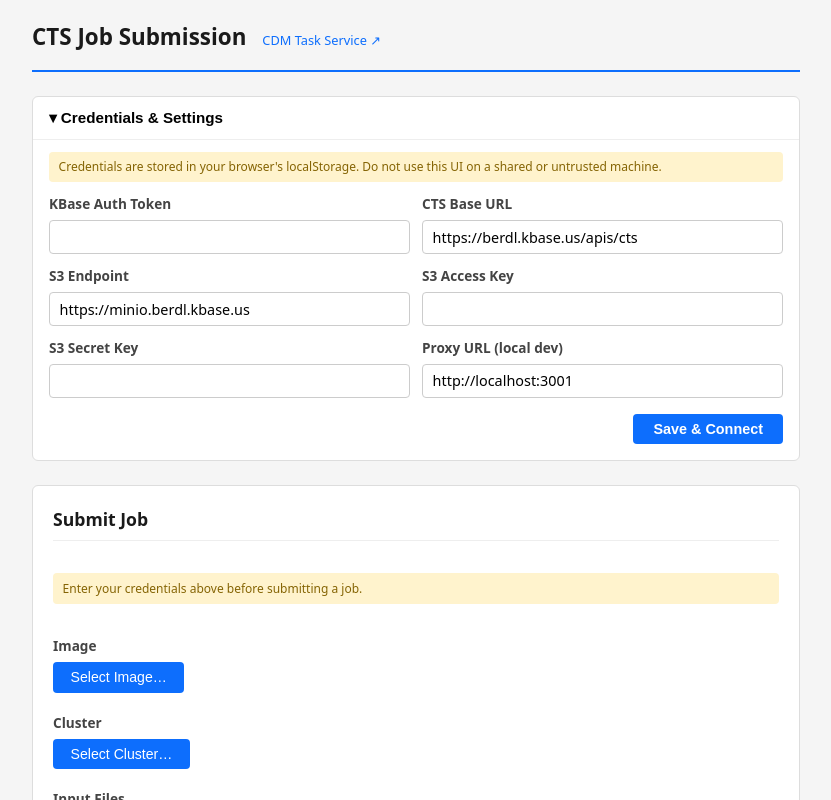
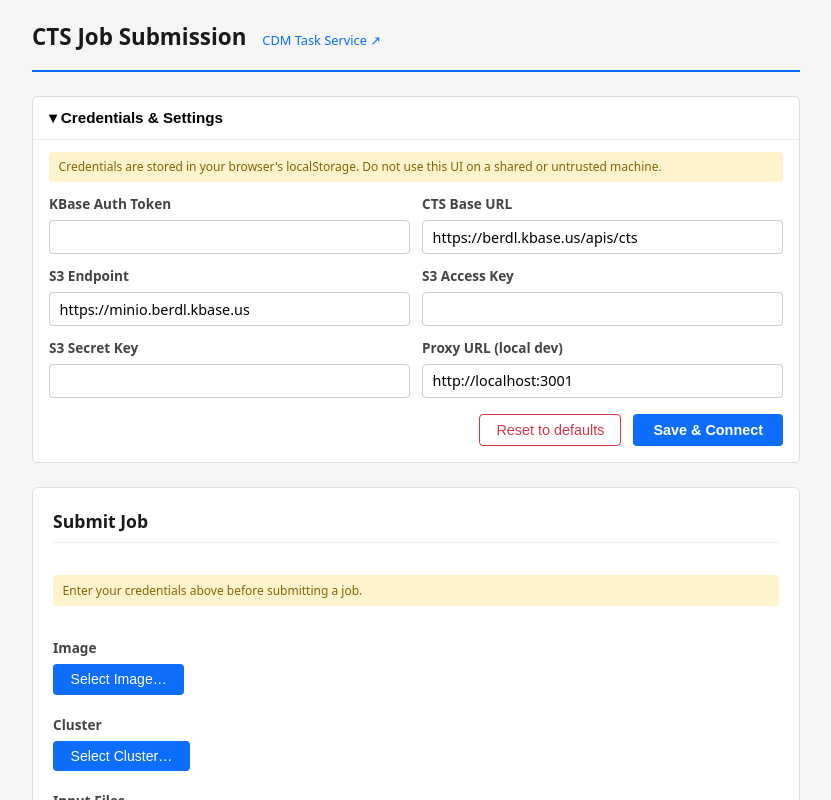
Before and after one commit to MrCreosote/cts-ui, a React (Vite) app: page / in a window 1280 px wide. Shown: the top 800 px of the page, without its empty margins (224-1055 px from the left). Built offline with nearby package versions, Linux system fonts and the light colour scheme.

Commit message:
Add a credentials reset button

```diff
--- a/src/App.css
+++ b/src/App.css
@@ -274,7 +274,19 @@ mark.cli-token-error {
   margin-top: 1rem;
   display: flex;
   justify-content: flex-end;
+  gap: 0.75rem;
 }
+
+.reset-btn {
+  padding: 0.45rem 1rem;
+  background: none;
+  color: #dc3545;
+  border: 1px solid #dc3545;
+  border-radius: 4px;
+  font-size: 0.9rem;
+  cursor: pointer;
+}
+.reset-btn:hover { background: #fff0f0; }
 
 .save-btn {
   padding: 0.45rem 1.25rem;
--- a/src/App.tsx
+++ b/src/App.tsx
@@ -4,7 +4,7 @@ import { JobForm } from './components/JobForm';
 import './App.css';
 
 export default function App() {
-  const { credentials, setCredentials } = useCredentials();
+  const { credentials, setCredentials, resetCredentials } = useCredentials();
 
   return (
     <div className="app">
@@ -20,7 +20,7 @@ export default function App() {
         </a>
       </header>
       <main>
-        <CredentialsPanel credentials={credentials} onChange={setCredentials} />
+        <CredentialsPanel credentials={credentials} onChange={setCredentials} onReset={resetCredentials} />
         <JobForm credentials={credentials} />
       </main>
     </div>
--- a/src/components/CredentialsPanel.tsx
+++ b/src/components/CredentialsPanel.tsx
@@ -1,12 +1,14 @@
 import { useState } from 'react';
 import type { Credentials } from '../types';
+import { DEFAULT_CREDENTIALS } from '../types';
 
 interface Props {
   credentials: Credentials;
   onChange: (c: Credentials) => void;
+  onReset: () => void;
 }
 
-export function CredentialsPanel({ credentials, onChange }: Props) {
+export function CredentialsPanel({ credentials, onChange, onReset }: Props) {
   const [open, setOpen] = useState(!credentials.kbaseToken);
   // Local draft — only committed to parent on Save
   const [draft, setDraft] = useState<Credentials>(credentials);
@@ -50,6 +52,12 @@ export function CredentialsPanel({ credentials, onChange }: Props) {
             {field('Proxy URL (local dev)', 'proxyUrl')}
           </div>
           <div className="credentials-footer">
+            <button type="button" className="reset-btn" onClick={() => {
+              onReset();
+              setDraft(DEFAULT_CREDENTIALS);
+            }}>
+              Reset to defaults
+            </button>
             <button type="button" className="save-btn" onClick={save}>
               Save &amp; Connect
             </button>
--- a/src/hooks/useCredentials.ts
+++ b/src/hooks/useCredentials.ts
@@ -19,5 +19,10 @@ export function useCredentials() {
     localStorage.setItem(STORAGE_KEY, JSON.stringify(credentials));
   }, [credentials]);
 
-  return { credentials, setCredentials };
+  function resetCredentials() {
+    localStorage.removeItem(STORAGE_KEY);
+    setCredentials(DEFAULT_CREDENTIALS);
+  }
+
+  return { credentials, setCredentials, resetCredentials };
 }
```
Also changed, not shown: 1 other file (tests, documents, lock files or other folders).
